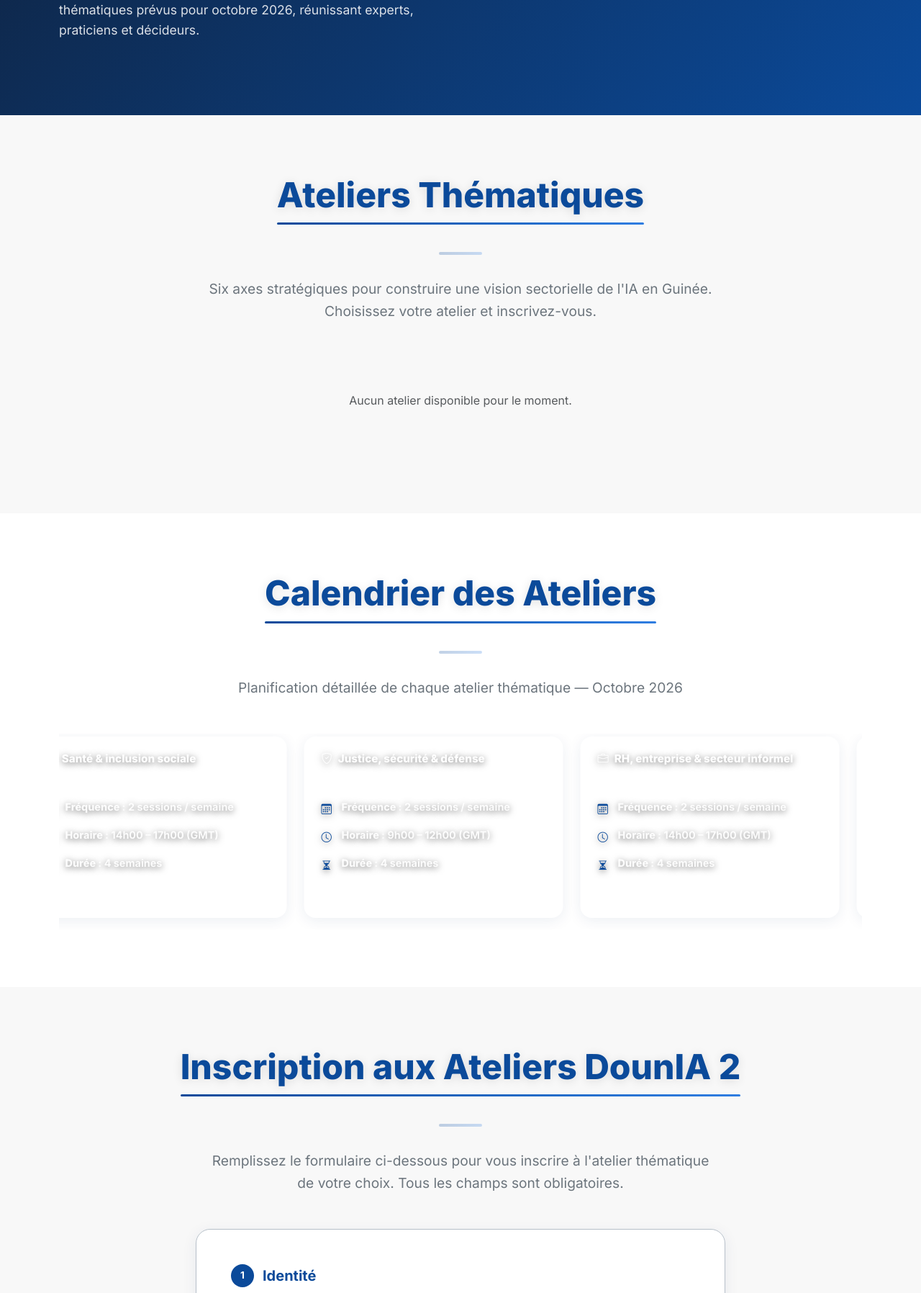
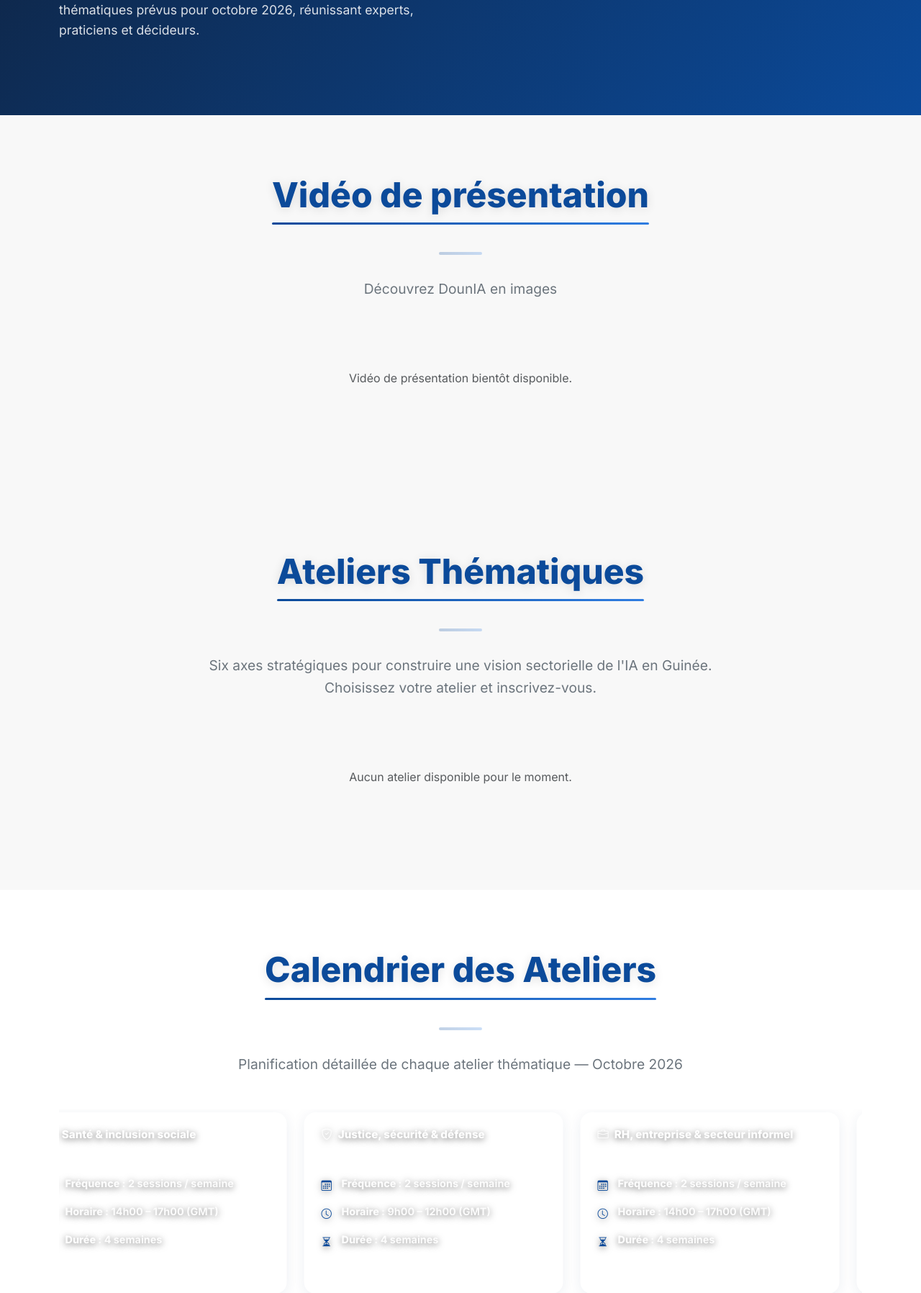
Before and after one commit to Bella5768/douniaguinee, a Django app: page / in a window 1280 px wide. Shown: the part 4335-6131 px from the top of the page at 72% size. Run offline with Django 4.2, Linux system fonts and the light colour scheme; data comes from the database, SQL or seed files in the repository; data that the repository does not hold is empty.

Commit message:
fix: always show video section, add fallback message if no video

```diff
--- a/templates/inscriptions/landing.html
+++ b/templates/inscriptions/landing.html
@@ -353,13 +353,12 @@
 </section>
 
 <!-- ============ SECTION : VIDÉO ============ -->
-{% if config.video_fichier or config.video_lien %}
 <section id="video" class="bg-light-custom">
     <div class="container">
         <div class="text-center fade-in-up">
-            <h2 class="section-title">{{ config.video_titre }}</h2>
+            <h2 class="section-title">{{ config.video_titre|default:"Vidéo de présentation" }}</h2>
             <hr class="section-divider">
-            <p class="section-subtitle">{{ config.video_sous_titre }}</p>
+            <p class="section-subtitle">{{ config.video_sous_titre|default:"Découvrez DounIA en vidéo" }}</p>
         </div>
         <div class="row justify-content-center fade-in-up">
             <div class="col-lg-10">
@@ -373,13 +372,16 @@
                     <div class="ratio ratio-16x9" style="border-radius:16px;overflow:hidden;box-shadow:0 8px 40px rgba(0,0,0,0.15);">
                         <iframe src="{{ config.video_embed_url }}" title="{{ config.video_titre }}" frameborder="0" allow="accelerometer; autoplay; clipboard-write; encrypted-media; gyroscope; picture-in-picture" allowfullscreen></iframe>
                     </div>
+                    {% else %}
+                    <div class="text-center py-5">
+                        <p class="text-muted">Vidéo de présentation bientôt disponible.</p>
+                    </div>
                     {% endif %}
                 </div>
             </div>
         </div>
     </div>
 </section>
-{% endif %}
 
 <!-- ============ SECTION 9 : ATELIERS THÉMATIQUES ============ -->
 <section id="ateliers" class="bg-light-custom">
```
